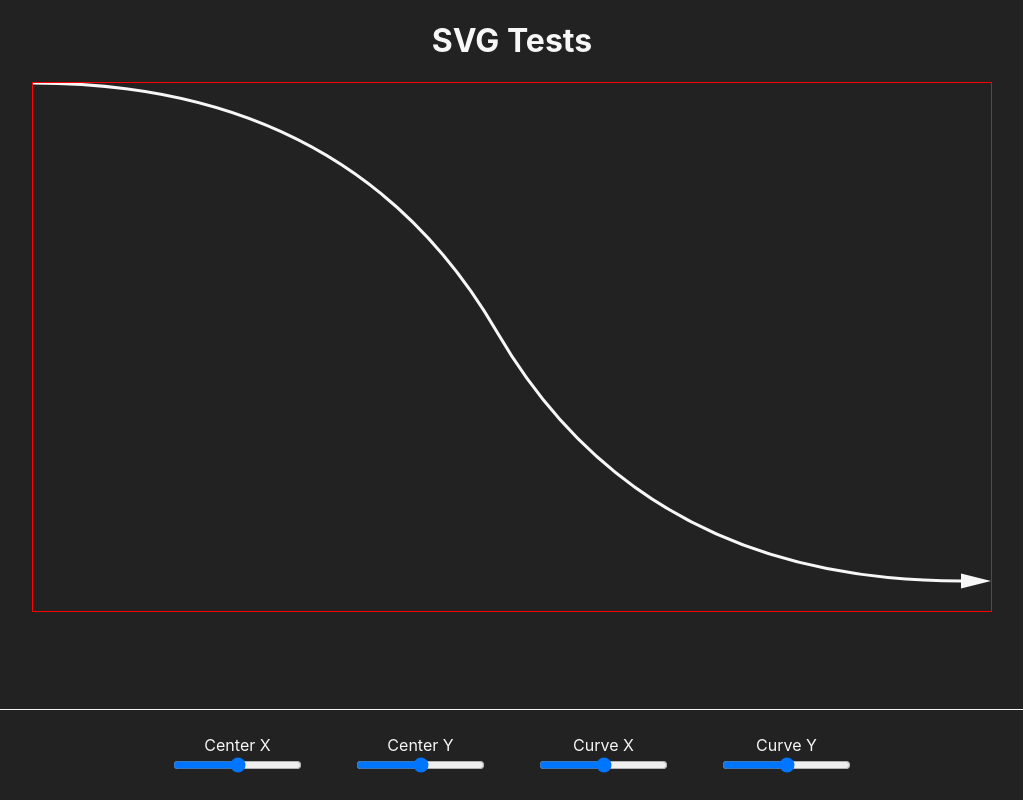
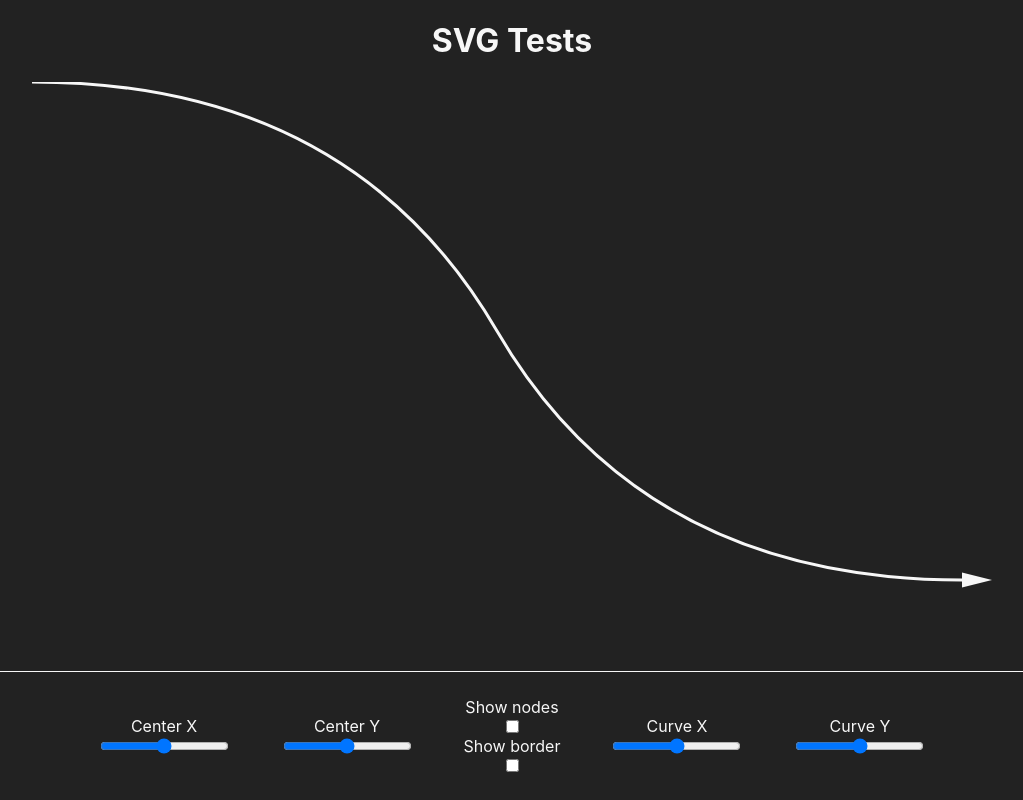
Before and after one commit to nick-silverchip/svg-tests, a React (Create React App) app: page / in a window 1280 px wide. Shown: the whole page, without its empty margins (128-1151 px from the left). Built offline with nearby package versions, Linux system fonts and the light colour scheme.

Commit message:
Add nodes to diagrams

```diff
--- a/src/App.css
+++ b/src/App.css
@@ -27,5 +27,6 @@
 .control-col {
   display: flex;
   flex-direction: column;
+  align-items: center;
   margin: 25px;
 }
--- a/src/Controls.js
+++ b/src/Controls.js
@@ -5,11 +5,15 @@ export default function Controls({
   setCenterXY,
   curveXY,
   setCurveXY,
+  showNodes,
+  setShowNodes,
+  showBorder,
+  setShowBorder,
 }) {
   return (
     <div className="controls">
       <div className="control-col">
-        <label for="ip-centerx">Center X</label>
+        <label htmlFor="ip-centerx">Center X</label>
         <input
           id="ip-centerxy"
           type="range"
@@ -21,7 +25,7 @@ export default function Controls({
         />
       </div>
       <div className="control-col">
-        <label for="ip-centery">Center Y</label>
+        <label htmlFor="ip-centery">Center Y</label>
         <input
           id="ip-centery"
           type="range"
@@ -33,7 +37,23 @@ export default function Controls({
         />
       </div>
       <div className="control-col">
-        <label for="ip-curvex">Curve X</label>
+        <label htmlFor="ip-shownodes">Show nodes</label>
+        <input
+          id="ip-shownodes"
+          type="checkbox"
+          value={showNodes}
+          onChange={() => setShowNodes(!showNodes)}
+        />
+        <label htmlFor="ip-showborder">Show border</label>
+        <input
+          id="ip-showborder"
+          type="checkbox"
+          value={showBorder}
+          onChange={() => setShowBorder(!showBorder)}
+        />
+      </div>
+      <div className="control-col">
+        <label htmlFor="ip-curvex">Curve X</label>
         <input
           id="ip-curvex"
           type="range"
@@ -45,7 +65,7 @@ export default function Controls({
         />
       </div>
       <div className="control-col">
-        <label for="ip-curvex">Curve Y</label>
+        <label htmlFor="ip-curvex">Curve Y</label>
         <input
           id="ip-curvey"
           type="range"
--- /dev/null
+++ b/src/Node.js
@@ -0,0 +1,22 @@
+import React from "react";
+
+export default function Node({
+  cxcy = [0, 0],
+  r = 8,
+  strokeWidth = 2,
+  strokeColor = "#111111",
+  fill = "#f7f7f7",
+  customStyles = {},
+}) {
+  return (
+    <circle
+      cx={cxcy[0]}
+      cy={cxcy[1]}
+      r={r}
+      stroke={strokeColor}
+      fill={fill}
+      style={customStyles}
+      strokeWidth={strokeWidth}
+    />
+  );
+}
--- /dev/null
+++ b/src/Nodes.js
@@ -0,0 +1,13 @@
+import React from "react";
+import Node from "./Node";
+
+export default function Nodes({ startXY, endXY, centerXY, curveXY }) {
+  return (
+    <>
+      {!!startXY && <Node cxcy={startXY} fill="yellow" />}
+      {!!endXY && <Node cxcy={endXY} fill="yellow" />}
+      {!!centerXY && <Node cxcy={centerXY} fill="lightblue" />}
+      {!!curveXY && <Node cxcy={curveXY} fill="red" />}
+    </>
+  );
+}
--- a/src/SVGBracket.js
+++ b/src/SVGBracket.js
@@ -1,6 +1,7 @@
 import { useState, useLayoutEffect, useRef } from "react";
 import SVG from "./SVG";
 import PathCurve from "./PathCurve";
+import Nodes from "./Nodes";
 
 function SVGBracket({ flipHorizontal = false, cp }) {
   const containerRef = useRef(document.createElement("div"));
@@ -61,14 +62,24 @@ function SVGBracket({ flipHorizontal = false, cp }) {
     width: "100%",
     height: "100%",
     maxWidth: "25vw",
-    border: "1px solid red",
+    border: cp.showBorder ? "1px solid red" : "unset",
   };
 
   return (
-    <div ref={containerRef} class="bracket-container" style={containerStyle}>
+    <div
+      ref={containerRef}
+      className="bracket-container"
+      style={containerStyle}
+    >
       <SVG {...svgProps}>
         <PathCurve {...topCurveProps} />
         <PathCurve {...bottomCurveProps} />
+        {cp.showNodes && (
+          <>
+            <Nodes {...topCurveProps} />
+            <Nodes {...bottomCurveProps} />
+          </>
+        )}
       </SVG>
     </div>
   );
--- a/src/SVGCurvedArrow.js
+++ b/src/SVGCurvedArrow.js
@@ -1,5 +1,6 @@
 import { useState, useRef, useLayoutEffect } from "react";
 import SVG from "./SVG";
+import Nodes from "./Nodes";
 import PathCurve from "./PathCurve";
 import { calcAngle } from "./utils";
 import PolygonTriangle from "./PolygonTriangle";
@@ -63,7 +64,7 @@ function SVGBracket({
   const containerStyle = {
     width: "100%",
     height: "100%",
-    border: "1px solid red",
+    border: cp.showBorder ? "1px solid red" : "unset",
   };
 
   return (
@@ -71,6 +72,7 @@ function SVGBracket({
       <SVG {...svgProps}>
         <PathCurve {...curveProps} />
         <PolygonTriangle {...triangleProps} />
+        {cp.showNodes && <Nodes {...curveProps} />}
       </SVG>
     </div>
   );
--- a/src/SVGStraightArrow.js
+++ b/src/SVGStraightArrow.js
@@ -1,5 +1,6 @@
 import { useState, useLayoutEffect, useRef } from "react";
 import SVG from "./SVG";
+import Nodes from "./Nodes";
 import PathLine from "./PathLine";
 import PolygonTriangle from "./PolygonTriangle";
 import { calcAngle } from "./utils";
@@ -11,6 +12,7 @@ function SVGStraightArrow({
   verticalOnly = false,
   up = false,
   left = false,
+  cp,
 }) {
   const containerRef = useRef(document.createElement("div"));
 
@@ -66,7 +68,7 @@ function SVGStraightArrow({
   const containerStyle = {
     width: "100%",
     height: "100%",
-    border: "1px solid red",
+    border: cp.showBorder ? "1px solid red" : "unset",
   };
 
   return (
@@ -74,6 +76,7 @@ function SVGStraightArrow({
       <SVG {...svgProps}>
         <PathLine {...lineProps} />
         <PolygonTriangle {...triangleProps} />
+        {cp.showNodes && <Nodes {...lineProps} />}
       </SVG>
     </div>
   );
--- a/src/useCurveControls.js
+++ b/src/useCurveControls.js
@@ -3,8 +3,19 @@ import { useState } from "react";
 const useCurveControls = () => {
   const [centerXY, setCenterXY] = useState([0, 0]);
   const [curveXY, setCurveXY] = useState([0, 0]);
+  const [showNodes, setShowNodes] = useState(false);
+  const [showBorder, setShowBorder] = useState(false);
 
-  return { centerXY, setCenterXY, curveXY, setCurveXY };
+  return {
+    centerXY,
+    setCenterXY,
+    curveXY,
+    setCurveXY,
+    showNodes,
+    setShowNodes,
+    showBorder,
+    setShowBorder,
+  };
 };
 
 export default useCurveControls;
```
